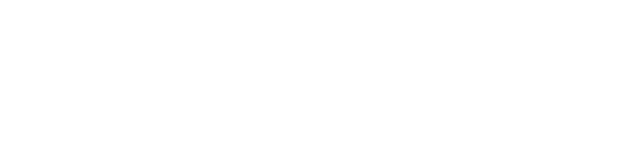
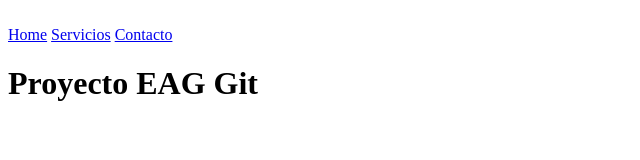
Before and after one commit to jesuscorta/eag_git, a plain HTML site: page index.html in a window 1280 px wide. Shown: the whole page, without its empty margins (0-640 px from the left). Drawn offline with Linux system fonts and the light colour scheme.

Commit message:
Estructura html

```diff
--- a/index.html
+++ b/index.html
@@ -6,6 +6,18 @@
     <title>EAG Git</title>
 </head>
 <body>
-
+    <header id="header">
+        <div id="logo">
+            <img src="" alt="">
+        </div>
+        <nav>
+            <a href="#">Home</a>
+            <a href="#">Servicios</a>
+            <a href="#">Contacto</a>
+        </nav>
+    </header>
+    <div id="cabecera">
+        <h1>Proyecto EAG Git</h1>
+    </div>
 </body>
 </html>
```
